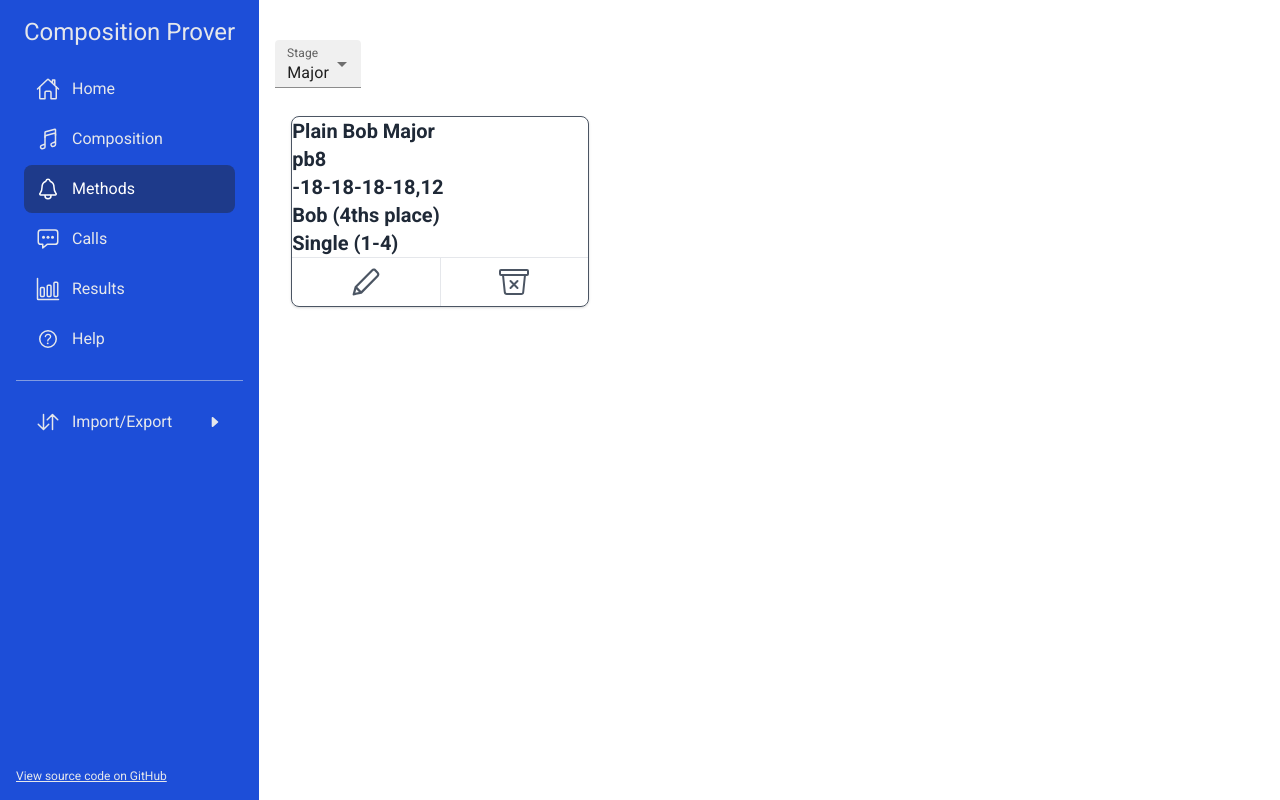
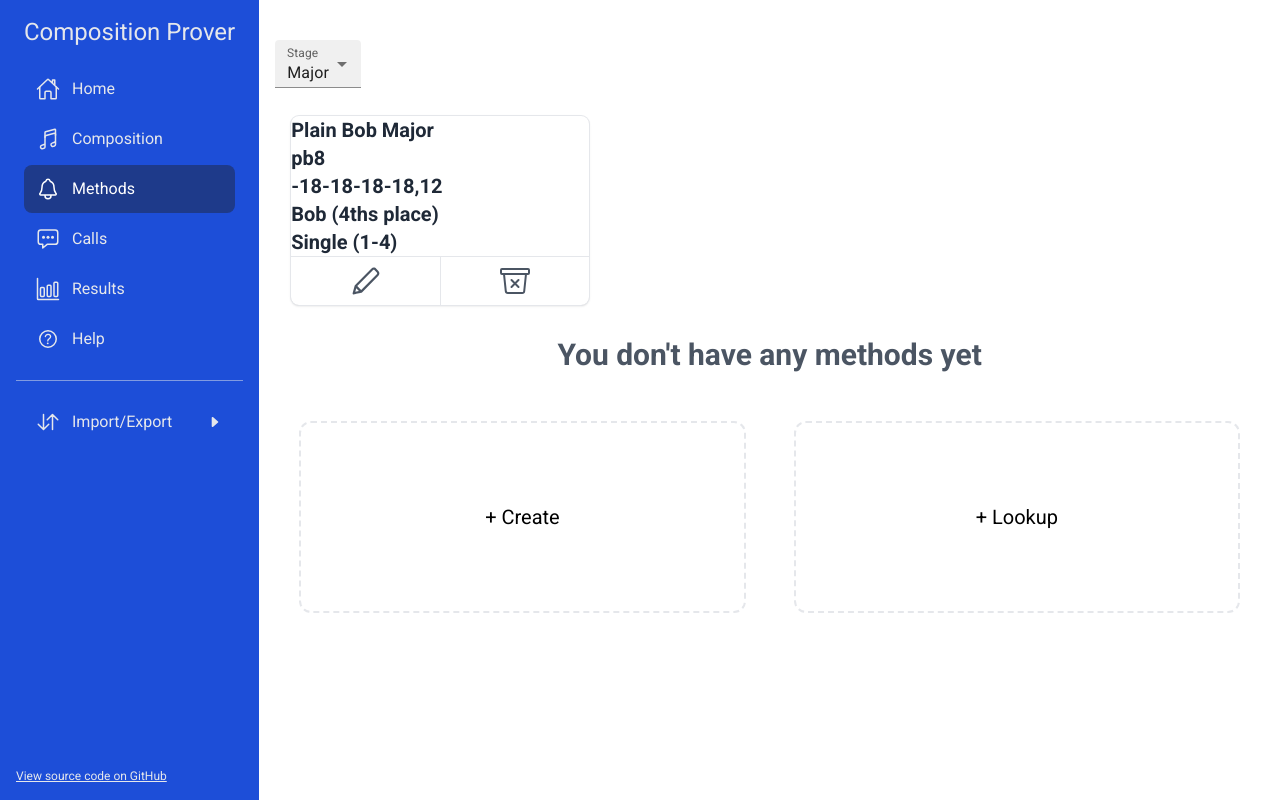
Before and after one commit to chrisjfield/CompositionProver, a React (Create React App) app: page /methods in a window 1280 px wide. Built offline with nearby package versions, Linux system fonts and the light colour scheme.

Commit message:
Add some empty state for the methods screen

```diff
--- a/src/components/AppFrame/AppFrame.tsx
+++ b/src/components/AppFrame/AppFrame.tsx
@@ -17,7 +17,7 @@ const AppFrame = (
     setNavOpen(false);
   };
 
-  const sidebarClasses = `flex flex-col fixed md:relative inset-0 z-10 w-full md:w-auto md:max-w-xs min-h-screen px-4 bg-brand-primary text-center md:text-left transform transition-all md:translate-x-0 md:visible ${navOpen ? 'visible translate-x-0' : 'invisible -translate-x-full'}`;
+  const sidebarClasses = `flex flex-col fixed lg:relative inset-0 z-10 w-full lg:w-auto lg:max-w-xs min-h-screen px-4 bg-brand-primary text-center lg:text-left transform transition-all lg:translate-x-0 lg:visible ${navOpen ? 'visible translate-x-0' : 'invisible -translate-x-full'}`;
 
   return (
     <main className="flex w-full min-h-screen">
@@ -25,15 +25,15 @@ const AppFrame = (
       <div className={sidebarClasses}>
         <div className="flex flex-col justify-between h-full overflow-y-auto">
           <nav className="flex flex-col">
-            <button onClick={closeNav} type="button" className="flex md:hidden absolute top-0 left-0 ml-3 mt-3">
-              <CloseIcon className="text-gray-200 fill-current w-8 h-8" />
+            <button onClick={closeNav} type="button" className="absolute top-0 left-0 flex mt-3 ml-3 lg:hidden">
+              <CloseIcon className="w-8 h-8 text-gray-200 fill-current" />
             </button>
-            <h1 className="py-4 text-gray-200 text-2xl whitespace-nowrap px-2">
+            <h1 className="px-2 py-4 text-2xl text-gray-200 whitespace-nowrap">
               Composition Prover
             </h1>
             <SidenavItems closeNav={closeNav} />
           </nav>
-          <a href="https://github.com/chrisjfield/CompositionProver" className="text-xs text-gray-200 underline py-4">
+          <a href="https://github.com/chrisjfield/CompositionProver" className="py-4 text-xs text-gray-200 underline">
             View source code on GitHub
           </a>
         </div>
@@ -41,12 +41,12 @@ const AppFrame = (
       {/* Main content */}
       <div className="w-full">
         {/* Mobile header */}
-        <header className="flex md:hidden bg-blue-700 shadow-lg py-2 px-3">
+        <header className="flex px-3 py-2 bg-blue-700 shadow-lg lg:hidden">
           <button onClick={openNav} type="button">
-            <MenuIcon className="text-gray-200 fill-current w-8 h-8" />
+            <MenuIcon className="w-8 h-8 text-gray-200 fill-current" />
           </button>
         </header>
-        <div className="p-4 pt-6 md:pt-8">
+        <div className="p-4 pt-6 lg:pt-8">
           {children}
         </div>
       </div>
--- a/src/components/Cards/MethodCard.tsx
+++ b/src/components/Cards/MethodCard.tsx
@@ -12,7 +12,7 @@ const MethodCard = ({ method }: { method: Method }) => {
   const getCallName = (value: string) => calls
     .find((call) => call.stage === methodStage && call.abbreviation === value)!.name;
   return (
-    <div className="rounded-lg border border-gray-600 shadow">
+    <div className="rounded-lg ring-1 ring-gray-200 shadow">
       <p className="text-xl font-bold text-gray-800">{method.name}</p>
       <p className="text-xl font-bold text-gray-800">{method.abbreviation}</p>
       <p className="text-xl font-bold text-gray-800">{method.placeNotation}</p>
--- /dev/null
+++ b/src/components/methods/MethodsEmptyState.tsx
@@ -0,0 +1,19 @@
+const MethodsEmptyState = () => (
+  <>
+    <h1 className="mb-12 text-3xl font-bold text-center text-gray-600">You don&apos;t have any methods yet</h1>
+    <div className="flex flex-row flex-wrap justify-center ring-gray-200">
+      <div className="flex justify-center w-full px-6 mb-8 lg:justify-end lg:w-1/2 lg:mb-0">
+        <button type="button" className="flex items-center justify-center w-full max-w-md py-20 text-xl border-2 border-gray-200 border-dashed rounded-xl">
+          + Create
+        </button>
+      </div>
+      <div className="flex justify-center w-full px-6 lg:justify-start lg:w-1/2">
+        <button type="button" className="flex items-center justify-center w-full max-w-md py-20 text-xl border-2 border-gray-200 border-dashed rounded-xl">
+          + Lookup
+        </button>
+      </div>
+    </div>
+  </>
+);
+
+export default MethodsEmptyState;
--- a/src/index.css
+++ b/src/index.css
@@ -12,11 +12,10 @@ body {
   min-height: 324px;
 }
 
-
 .method-card--button .method-card--button-label {
   @apply text-white mr-2 hidden;
 }
 
 .method-card--button:hover .method-card--button-label {
-  @apply inline-block
+  @apply inline-block;
 }
--- a/src/pages/methods.tsx
+++ b/src/pages/methods.tsx
@@ -4,6 +4,7 @@ import SettingsContext from '../context/settingsContext';
 import StageSelector from '../components/stageSelector/stageSelector';
 // import CallContext from '../context/callContext';
 import MethodCard from '../components/Cards/MethodCard';
+import MethodsEmptyState from '../components/methods/MethodsEmptyState';
 
 const MethodsPage = () => {
   const { methods } = useContext(MethodContext);
@@ -18,18 +19,18 @@ const MethodsPage = () => {
   return (
     <>
       <StageSelector />
-      {/* <div className="mx-auto rounded-lg overflow-hidden border md:mx-6 lg:mx-12 xl:mx-20">
+      {/* <div className="mx-auto overflow-hidden border rounded-lg md:mx-6 lg:mx-12 xl:mx-20">
         <table className="w-full">
           <thead>
             <tr className="overflow-hidden bg-gray-100 border-b-2">
-              {gridColumns.map((column) => (<th key={column} className="text-left pl-2 pr-6 py-2 font-normal border-gray-700 text-gray-600">{column}</th>))}
+              {gridColumns.map((column) => (<th key={column} className="py-2 pl-2 pr-6 font-normal text-left text-gray-600 border-gray-700">{column}</th>))}
             </tr>
           </thead>
           <tbody className="divide-y">
             {methods
               .filter((method) => method.stage === methodStage)
               .map((method) => (
-                <tr key={method.id} className="even:bg-gray-50 py-6">
+                <tr key={method.id} className="py-6 even:bg-gray-50">
                   <td className="p-2 font-semibold text-gray-800">{method.name}</td>
                   <td className="text-gray-700">{method.abbreviation}</td>
                   <td className="text-gray-600">{method.placeNotation}</td>
@@ -44,11 +45,12 @@ const MethodsPage = () => {
         {methods
           .filter((method) => method.stage === methodStage)
           .map((method) => (
-            <div key={method.id} className="w-full sm:w-1/2 xl:w-1/3 px-4 mb-8">
+            <div key={method.id} className="w-full px-4 mb-8 sm:w-1/2 xl:w-1/3">
               <MethodCard method={method} />
             </div>
           ))}
       </div>
+      {/* !methods.length */ true && <MethodsEmptyState />}
     </>
   );
 };
```
Also changed, not shown: ToDo.txt.
